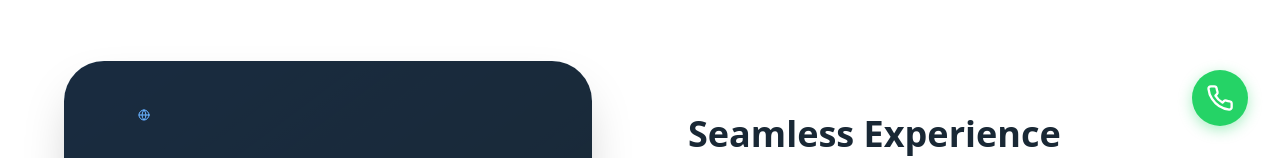
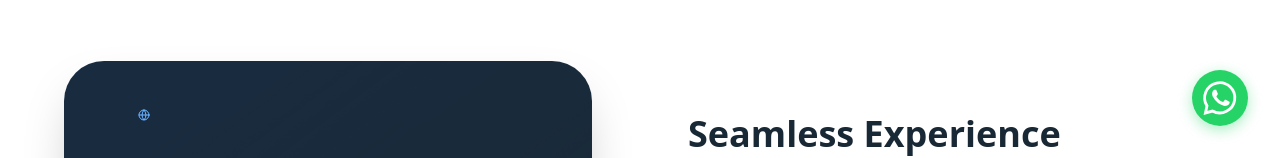
Before and after one commit to Vishesh-gandhineru/vyanzo-site-ai, a Next.js app: page /about in a window 1280 px wide. Shown: the part 642-800 px from the top of the page. Built offline with nearby package versions, Linux system fonts and the light colour scheme.

Commit message:
whatsapp icon update

```diff
--- a/src/components/Footer.tsx
+++ b/src/components/Footer.tsx
@@ -6,6 +6,7 @@ import { Linkedin, ChevronUp } from "lucide-react";
 
 // We will use standard Svgs or Lucide icons for social.
 const WhatsAppIcon = ({ className }: { className?: string }) => (
+
   <svg
     xmlns="http://www.w3.org/2000/svg"
     width="24"
@@ -122,7 +123,7 @@ export default function Footer() {
         {/* Scroll to Top Button */}
         <button
           onClick={scrollToTop}
-          className={`w-12 h-12 bg-bg-dark text-white rounded-full flex items-center justify-center shadow-lg border border-black/10 transition-all duration-300 ${
+          className={`w-12 h-12 bg-brand-primary text-white rounded-full flex items-center justify-center shadow-lg border border-black/10 transition-all duration-300 ${
             showScroll ? "opacity-100 translate-y-0" : "opacity-0 translate-y-10 pointer-events-none"
           } hover:-translate-y-1 hover:bg-black`}
           aria-label="Scroll to top"
@@ -135,11 +136,12 @@ export default function Footer() {
           href="https://wa.link/yemzpo"
           target="_blank"
           rel="noopener noreferrer"
-          className="w-14 h-14 bg-[#25D366] text-white rounded-full flex items-center justify-center shadow-[0_4px_14px_0_rgba(37,211,102,0.39)] hover:-translate-y-1 hover:shadow-[0_6px_20px_rgba(37,211,102,0.5)] transition-all duration-300 relative overflow-hidden group"
+          className="w-14 h-14 text-white rounded-full flex items-center justify-center shadow-[0_4px_14px_0_rgba(37,211,102,0.39)] hover:-translate-y-1 hover:shadow-[0_6px_20px_rgba(37,211,102,0.5)] transition-all duration-300 relative overflow-hidden group"
           aria-label="Contact on WhatsApp"
         >
-          <WhatsAppIcon className="w-7 h-7 relative z-10" />
-          <div className="absolute inset-0 bg-white/20 translate-y-full group-hover:translate-y-0 transition-transform duration-300" />
+
+       <svg xmlns="http://www.w3.org/2000/svg" aria-label="WhatsApp" role="img" viewBox="0 0 512 512" fill="#000000"><g id="SVGRepo_bgCarrier" stroke-width="0"></g><g id="SVGRepo_tracerCarrier" stroke-linecap="round" stroke-linejoin="round"></g><g id="SVGRepo_iconCarrier"><rect width="512" height="512" rx="15%" fill="#25d366"></rect><path fill="#25d366" stroke="#ffffff" stroke-width="26" d="M123 393l14-65a138 138 0 1150 47z"></path><path fill="#ffffff" d="M308 273c-3-2-6-3-9 1l-12 16c-3 2-5 3-9 1-15-8-36-17-54-47-1-4 1-6 3-8l9-14c2-2 1-4 0-6l-12-29c-3-8-6-7-9-7h-8c-2 0-6 1-10 5-22 22-13 53 3 73 3 4 23 40 66 59 32 14 39 12 48 10 11-1 22-10 27-19 1-3 6-16 2-18"></path></g></svg>
+
         </a>
       </div>
 
```
